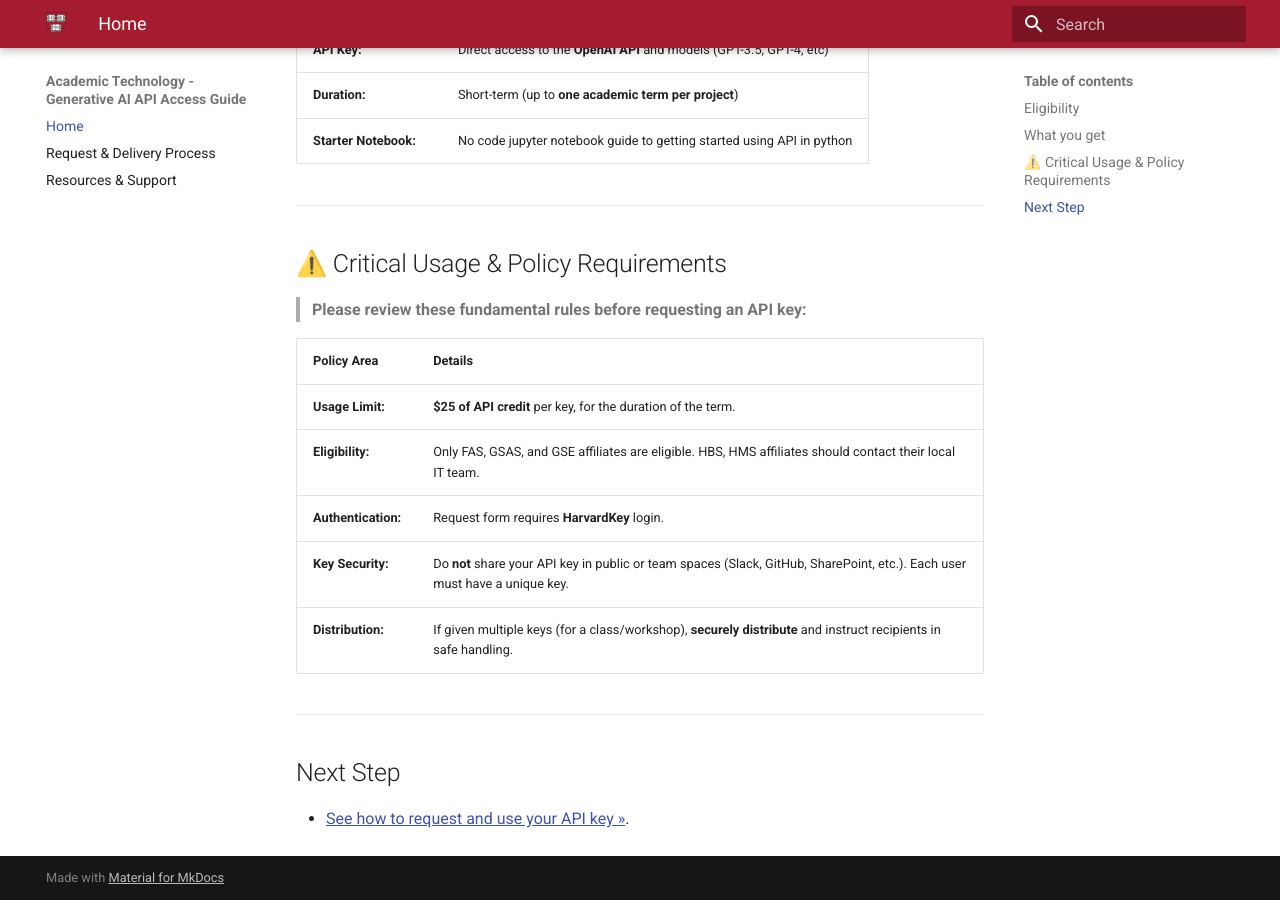
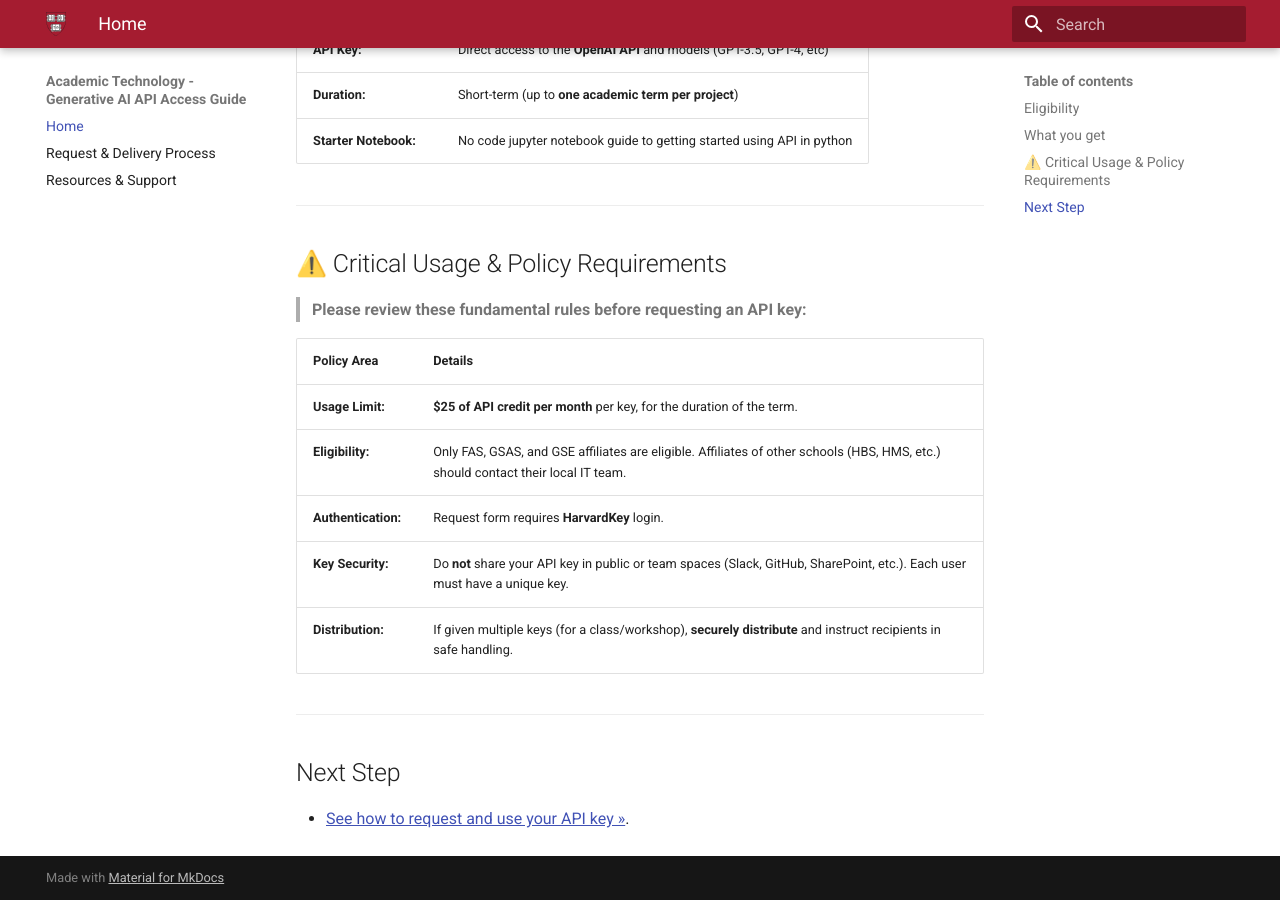
Before and after one commit to Harvard-ATG/generative-ai-api-starter-notebook, an MkDocs documentation site: the page built from docs/index.md, in a window 1280 px wide and 900 px high, scrolled down 625 px. Built offline with MkDocs 1.6.1 and Material for MkDocs 9.7.7, drawn with Linux system fonts in a browser that asks for light colours.

Commit message:
address credit and affiliate comments

```diff
--- a/docs/index.md
+++ b/docs/index.md
@@ -26,8 +26,8 @@
 
 | Policy Area | Details |
 | :--- | :--- |
-| **Usage Limit:** | **$25 of API credit** per key, for the duration of the term. |
-| **Eligibility:** | Only FAS, GSAS, and GSE affiliates are eligible. HBS, HMS affiliates should contact their local IT team. |
+| **Usage Limit:** | **$25 of API credit per month** per key, for the duration of the term. |
+| **Eligibility:** | Only FAS, GSAS, and GSE affiliates are eligible. Affiliates of other schools (HBS, HMS, etc.) should contact their local IT team. |
 | **Authentication:** | Request form requires **HarvardKey** login. |
 | **Key Security:** | Do **not** share your API key in public or team spaces (Slack, GitHub, SharePoint, etc.). Each user must have a unique key. |
 | **Distribution:** | If given multiple keys (for a class/workshop), **securely distribute** and instruct recipients in safe handling. |
```
